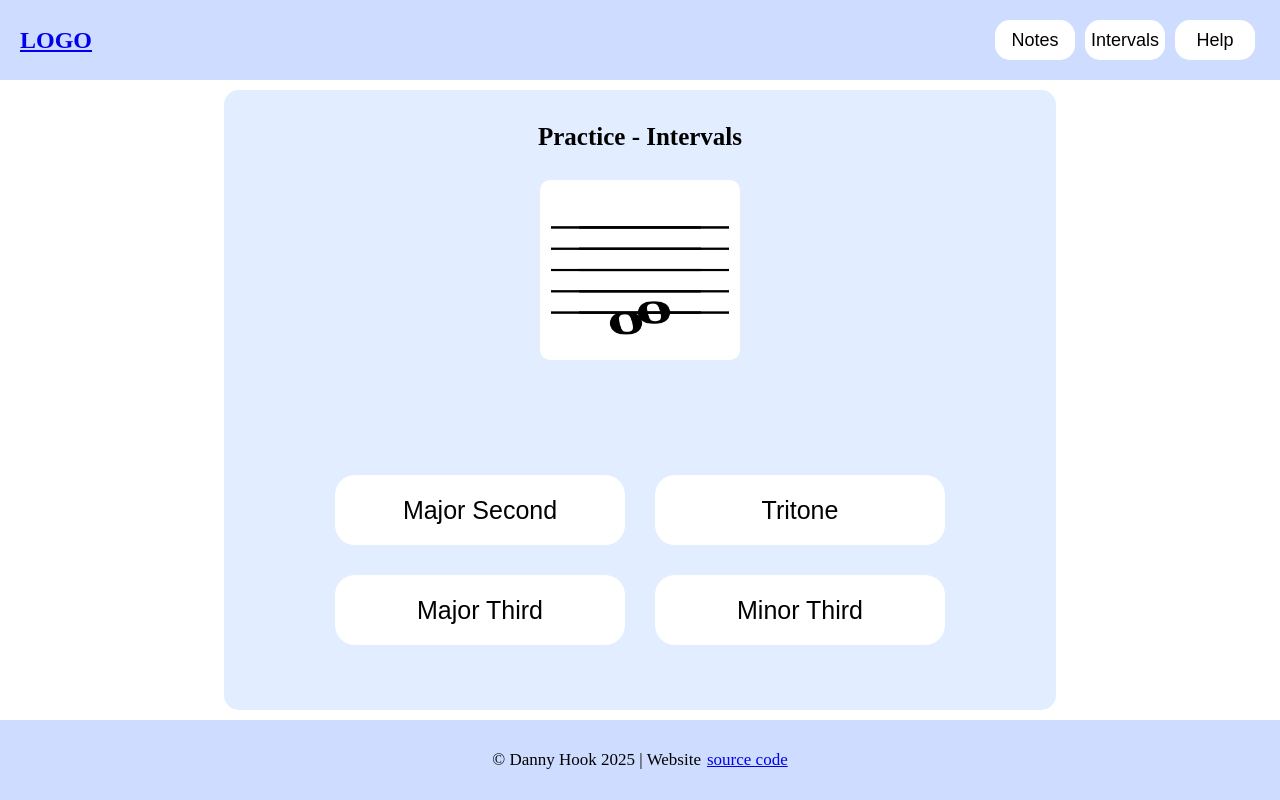
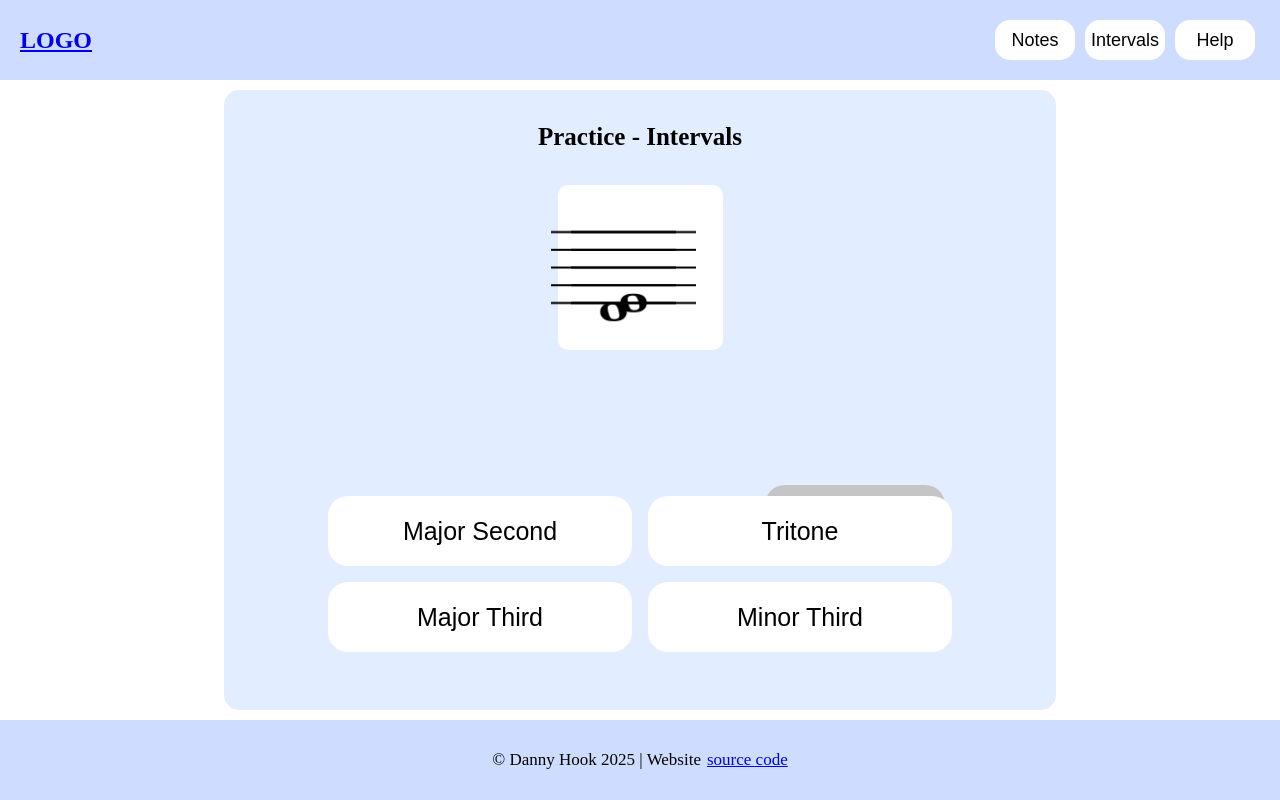
Before and after one commit to MostLikelyNotHuman/unit-1-final, a React (Vite) app in the folder final-project/: page /practice-intervals in a window 1280 px wide. Built offline with nearby package versions, Linux system fonts and the light colour scheme; a web font is replaced by a local one.

Commit message:
small tweaks

```diff
--- a/final-project/src/App.css
+++ b/final-project/src/App.css
@@ -33,42 +33,32 @@ button {
     display: flex;
     flex-direction: row;
     padding: 20px;
-    position: absolute;
-    top: 90px;
-    height: 140px;
-    width: 160px;
     border-radius: 10px;
+    height: 150px;
+    width: 150px;
 }
 
 #question-content img {
     display: flex;
     height: 150px;
     width: 150px;
-    position: absolute;
-    top: 90px;
-    left: 50%;
-    transform: translate(-50%, -50%);
-    background-color: white;
-    padding: 10px;
+    background-color: rgba(255, 255, 255, 0);
     border-radius: 10px;
 }
 
-#question-content #image1 {
-    background-color: rgba(255, 255, 255, 0);
-}
-
+#question-content #image1,
 #question-content #image2 {
-    background-color: rgba(255, 255, 255, 0);
+    position: absolute;
 }
 
 #quizBox #question-content #image1-offset {
-    background-color: rgba(0, 0, 0, 0);
-    left: 57%;
+    position: absolute;
+    left: 41.75%;
 }
 
 #quizBox #question-content #image2-offset {
-    background-color: rgba(255, 255, 255, 0);
-    left: 43%;
+    position: absolute;
+    left: 39.25%;
 }
 
 #question-answers {
@@ -108,7 +98,7 @@ button {
 }
 
 #quizBox #next-div button {
-    height: 50px;
+    height: 40px;
     font-size: 20px;
     max-width: 100px;
 }
@@ -141,7 +131,6 @@ button {
 
     #question-answers {
         width: 60vw;
-
     }
 
     #next-div {
@@ -169,6 +158,31 @@ button {
 
     #next-div {
         width: 75vw;
-        top: 300px;
+        top: 310px;
     }
 }
+
+@media (max-height: 900px) {
+
+    #question-answers button {
+        margin: 8px;
+    }
+
+    #question-content {
+        display: flex;
+        height: 125px;
+        width: 125px;
+        background-color: rgb(255, 255, 255);
+        border-radius: 10px;
+    }
+
+    #question-content img {
+        display: flex;
+        height: 125px;
+        width: 125px;
+        background-color: rgba(255, 255, 255, 0);
+        border-radius: 10px;
+}
+
+
+}
```
